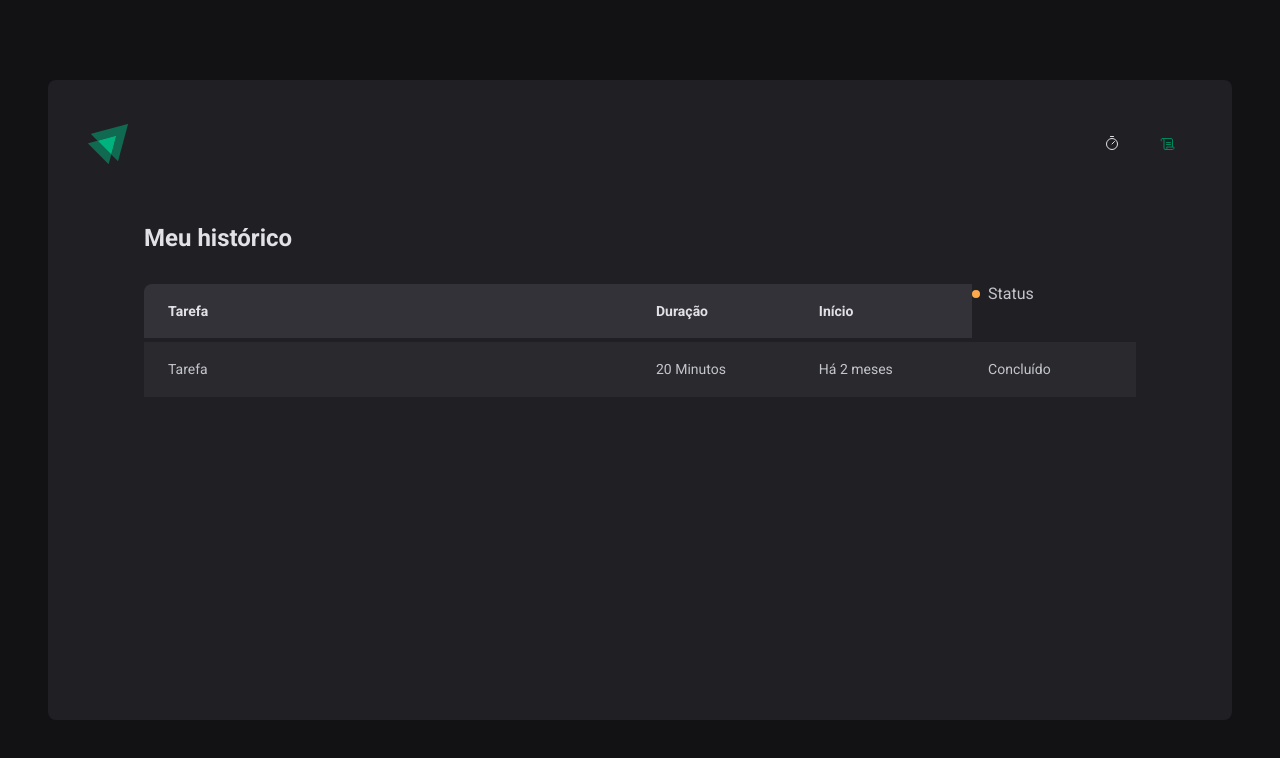
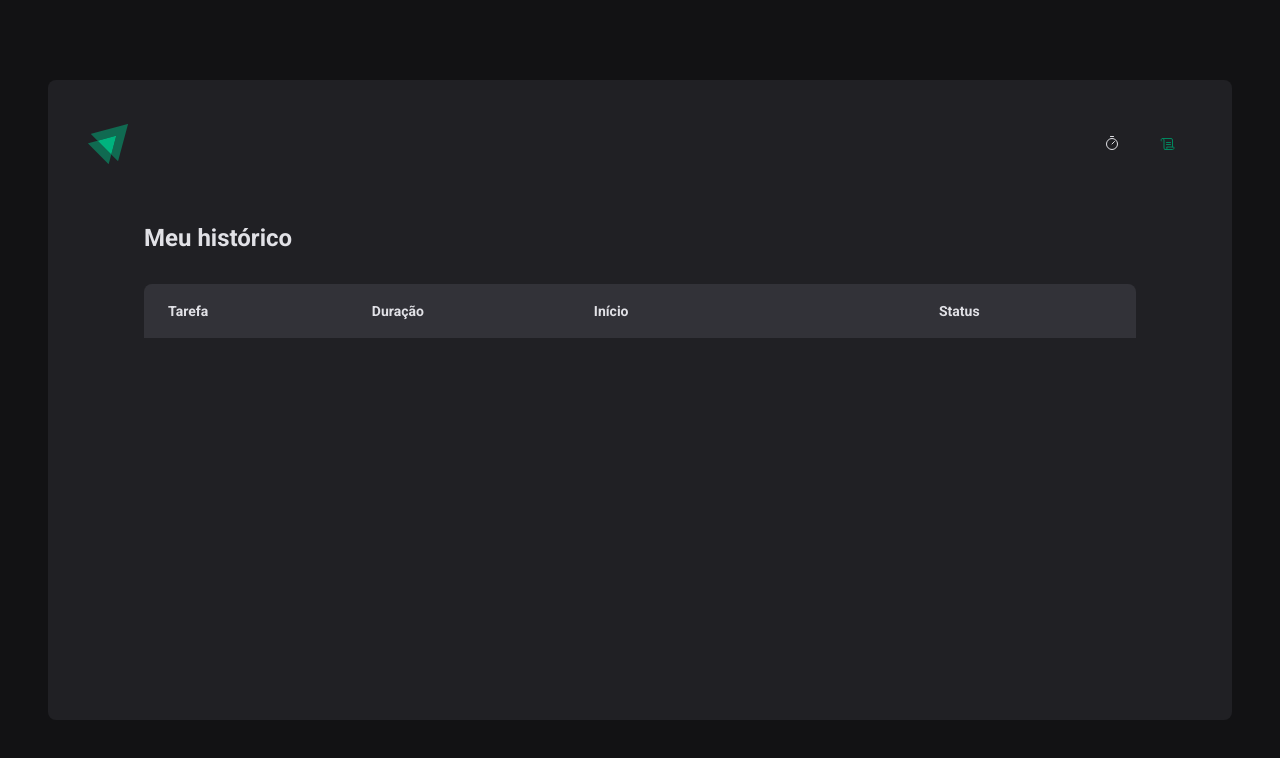
Before and after one commit to AnaSpinetti/ignite-timer, a React (Vite) app: page /history in a window 1280 px wide. Shown: the top 758 px of the page. Built offline with nearby package versions, Linux system fonts and the light colour scheme.

Commit message:
Página home finalizada

```diff
--- a/src/App.tsx
+++ b/src/App.tsx
@@ -4,12 +4,15 @@
 
 import {GlobalStyle} from './styles/global';
 import {defaultTheme} from './styles/themes/default';
+import { CyclesContextProvider } from "./contexts/CyclesContext";
 
 function App() {
     return (
     <ThemeProvider theme={defaultTheme}>
       <BrowserRouter>
+      <CyclesContextProvider>
         <Router />
+      </CyclesContextProvider>
       </BrowserRouter>
       <GlobalStyle />
     </ThemeProvider>
--- /dev/null
+++ b/src/contexts/CyclesContext.tsx
@@ -0,0 +1,89 @@
+import { createContext, ReactNode, useState } from "react";
+
+interface CreateCycleData{
+    task: string,
+    minutesAmount: number
+}
+
+interface Cycle {
+    id: string,
+    task: string,
+    minutesAmount: number,
+    startDate: Date,
+    interruptedDate?: Date,
+    finishedDate?: Date
+}
+
+interface CyclesContextType {
+    cycles: Cycle[],
+    activeCycle: Cycle | undefined,
+    activeCycleId: string | null,
+    amountSecondsPassed: number,
+    markCycleAsFinished: () => void,
+    setSecondsPassed: (seconds: number) => void,
+    createNewCycle: (data: CreateCycleData) => void,
+    interruptCurrentCycle: () => void
+}
+
+interface CyclesContextProviderProps{
+    children: ReactNode;
+}
+
+export const CyclesContext = createContext({} as CyclesContextType)
+
+export function CyclesContextProvider({children}: CyclesContextProviderProps){
+        const [cycles, setCycles] = useState<Cycle[]>([])
+        const [activeCycleId, setActiveCycleId] = useState<string | null>(null)
+        const [amountSecondsPassed, setAmountSecondsPassed] = useState(0)
+
+        const activeCycle: any = cycles.find(cycle => cycle.id === activeCycleId)
+
+        function markCycleAsFinished() {
+            setCycles(state =>
+                state.map((cycle) => {
+                    if (cycle.id === activeCycleId) {
+                        return { ...cycle, finishedDate: new Date() }
+                    } else {
+                        return cycle
+                    }
+                })
+            )
+        }
+
+        function setSecondsPassed(seconds: number){
+            setAmountSecondsPassed(seconds)
+        }
+
+        function createNewCycle(data: CreateCycleData) {
+            const newCycle: Cycle = {
+                id: String(new Date().getTime()),
+                task: data.task,
+                minutesAmount: data.minutesAmount,
+                startDate: new Date()
+            }
+
+            setCycles(state => [...state, newCycle])
+            setActiveCycleId(newCycle.id)
+            setAmountSecondsPassed(0)
+        }
+
+        function interruptCurrentCycle() {
+            setCycles(state =>
+                state.map((cycle) => {
+                    if (cycle.id === activeCycleId) {
+                        return { ...cycle, interruptedDate: new Date() }
+                    } else {
+                        return cycle
+                    }
+                })
+            )
+
+            setActiveCycleId(null)
+        }
+
+    return(
+        <CyclesContext.Provider value={{ activeCycle, activeCycleId, markCycleAsFinished, amountSecondsPassed, setSecondsPassed, createNewCycle, interruptCurrentCycle, cycles }}>
+            {children}
+        </CyclesContext.Provider>
+    )
+}
--- a/src/pages/History/index..tsx
+++ b/src/pages/History/index..tsx
@@ -1,6 +1,11 @@
+import { useContext } from "react";
+import { CyclesContext } from "../../contexts/CyclesContext";
 import { HistoryContainer, HistoryList, Status } from "./styles";
+import {formatDistanceToNow} from 'date-fns'
+import { ptBR } from "date-fns/locale";
 
 export function History(){
+    const {cycles} = useContext(CyclesContext)
     return (
         <HistoryContainer>
             <h1>Meu histórico</h1>
@@ -12,17 +17,28 @@
                             <th>Tarefa</th>
                             <th>Duração</th>
                             <th>Início</th>
-                            <Status statusColor="yellow">Status</Status>
+                            <th></th>
+                            <th></th>
+                            <th>Status</th>
                         </tr>
                     </thead>
 
                     <tbody>
-                        <tr>
-                            <td>Tarefa</td>
-                            <td>20 Minutos</td>
-                            <td>Há 2 meses</td>
-                            <td>Concluído</td>
-                        </tr>
+                        {cycles.map(cycle => {
+                            return(
+                                <tr key={cycle.id}>
+                                    <td>{cycle.task}</td>
+                                    <td>{cycle.minutesAmount} minutos</td>
+                                    <td>{formatDistanceToNow(cycle.startDate, {
+                                        addSuffix: true,
+                                        locale: ptBR
+                                    })}</td>
+                                    <td>{cycle.finishedDate && <Status statusColor="green">Concluído</Status> }</td>
+                                    <td>{cycle.interruptedDate && <Status statusColor="red">Interrompido</Status> }</td>
+                                    <td>{(!cycle.interruptedDate && !cycle.finishedDate) && <Status statusColor="yellow">Em andamento</Status> }</td>
+                                </tr>
+                            )
+                        })}
                     </tbody>
                 </table>
             </HistoryList>
--- a/src/pages/Home/components/Countdown/index.tsx
+++ b/src/pages/Home/components/Countdown/index.tsx
@@ -1,6 +1,6 @@
 import { differenceInSeconds } from "date-fns";
 import { useContext, useEffect, useState } from "react";
-import { CyclesContext } from "../..";
+import { CyclesContext } from "../../../../contexts/CyclesContext";
 import { CountdownContainer, Separator } from "./styles";
 
 
--- a/src/pages/Home/components/NewCycleForm/index.tsx
+++ b/src/pages/Home/components/NewCycleForm/index.tsx
@@ -1,15 +1,13 @@
+import { FormContainer, TaskInput, TaskInputAmount } from "./styles";
 import { useContext } from "react";
 import { useFormContext } from "react-hook-form";
-import { CyclesContext } from "../..";
-import { FormContainer, TaskInput, TaskInputAmount } from "./styles";
+import { CyclesContext } from "../../../../contexts/CyclesContext";
 
+export function NewCycleForm() {
+    const { activeCycle } = useContext(CyclesContext)
+    const { register } = useFormContext()
 
-
-export function NewCycleForm(){
-    const {activeCycle} = useContext(CyclesContext)
-    const {register} = useFormContext()
-
-    return(
+    return (
         <FormContainer>
             <label htmlFor="task">Vou trabalhar em</label>
             <TaskInput disabled={!!activeCycle} id="task" placeholder="Dê um nome para o seu projeto" {...register('task')} />
--- a/src/pages/Home/index.tsx
+++ b/src/pages/Home/index.tsx
@@ -1,39 +1,18 @@
 import { Play, Stop } from "phosphor-react";
-import { createContext, useState } from "react";
-import { FormProvider, useForm } from "react-hook-form";
+import { Countdown } from "./components/Countdown";
+import { FormProvider, useForm } from 'react-hook-form'
+import { useContext } from "react";
+import { NewCycleForm } from "./components/NewCycleForm";
+import { CyclesContext } from "../../contexts/CyclesContext";
 import { HomeContainer, StartCountdownButton, StopCountdownButton } from "./styles";
-import { NewCycleForm } from "./components/NewCycleForm";
-import { Countdown } from "./components/Countdown";
-
-interface Cycle {
-    id: string,
-    task: string,
-    minutesAmount: number,
-    startDate: Date,
-    interruptedDate?: Date,
-    finishedDate?: Date
-}
-
-interface CyclesContextType {
-    activeCycle: Cycle | undefined;
-    activeCycleId: string | null;
-    markCycleAsFinished: () => void;
-    amountSecondsPassed: number;
-    setSecondsPassed: (seconds: number) => void;
-}
 
 interface NewCycleFormData {
     task: string,
     minutesAmount: number
 }
 
-export const CyclesContext = createContext({} as CyclesContextType)
-
 export function Home() {
-    const [cycles, setCycles] = useState<Cycle[]>([])
-    const [activeCycleId, setActiveCycleId] = useState<string | null>(null)
-    const [amountSecondsPassed, setAmountSecondsPassed] = useState(0)
-
+    const { createNewCycle, interruptCurrentCycle, activeCycle } = useContext(CyclesContext)
     const newCycleForm = useForm<NewCycleFormData>({
         defaultValues: {
             task: '',
@@ -43,69 +22,26 @@
 
     const { handleSubmit, watch, reset } = newCycleForm
 
-    const activeCycle: any = cycles.find(cycle => cycle.id === activeCycleId)
+
+    function handleCreateNewCycle(data: NewCycleFormData) {
+        createNewCycle(data)
+        reset()
+    }
 
     // Verificando se tem valor no input de task para habilitar o botão de submit
     const task = watch('task')
 
-    function markCycleAsFinished() {
-        setCycles(state =>
-            state.map((cycle) => {
-                if (cycle.id === activeCycleId) {
-                    return { ...cycle, finishedDate: new Date() }
-                } else {
-                    return cycle
-                }
-            })
-        )
-    }
-
-    function setSecondsPassed(seconds: number){
-        setAmountSecondsPassed(seconds)
-    }
-
-    function handleSubmitForm(data: NewCycleFormData) {
-        const newCycle: Cycle = {
-            id: String(new Date().getTime()),
-            task: data.task,
-            minutesAmount: data.minutesAmount,
-            startDate: new Date()
-        }
-
-        setCycles(state => [...state, newCycle])
-        setActiveCycleId(newCycle.id)
-        setAmountSecondsPassed(0)
-
-        reset();
-    }
-
-    function handleInterruptCycle() {
-        setCycles(state =>
-            state.map((cycle) => {
-                if (cycle.id === activeCycleId) {
-                    return { ...cycle, interruptedDate: new Date() }
-                } else {
-                    return cycle
-                }
-            })
-        )
-
-        setActiveCycleId(null)
-    }
-
-
     return (
         <HomeContainer>
-            <form onSubmit={handleSubmit(handleSubmitForm)}>
-                <CyclesContext.Provider value={{ activeCycle, activeCycleId, markCycleAsFinished, amountSecondsPassed, setSecondsPassed }}>
-                    <FormProvider {...newCycleForm}>
-                        <NewCycleForm />
-                    </FormProvider>
-                    <Countdown />
-                </CyclesContext.Provider>
+            <form onSubmit={handleSubmit(handleCreateNewCycle)}>
+
+                <FormProvider {...newCycleForm}>
+                    <NewCycleForm />
+                </FormProvider>
+                <Countdown />
 
                 {activeCycle ? (
-                    <StopCountdownButton onClick={handleInterruptCycle} type="button">
+                    <StopCountdownButton onClick={interruptCurrentCycle} type="button">
                         <Stop size={24} />
                         Parar
                     </StopCountdownButton>
```
Lines whose indentation alone changed are shown as unchanged.
